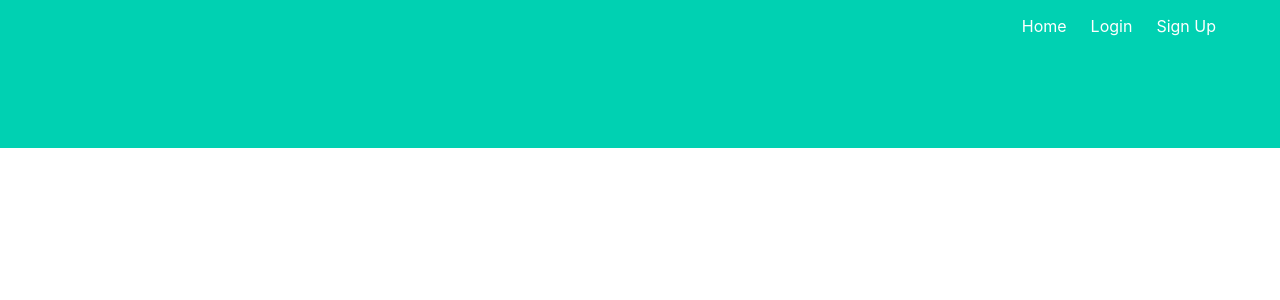
After one commit to Martenz/flaskAuthTemplate, a Flask app: template project/templates/base_map.html in a window 1280 px wide. The commit adds this page. Shown: the top 300 px of the page. Run offline with Flask 2, Linux system fonts and the light colour scheme; the template is opened without the code that fills it, so the values that code supplies are empty.

Commit message:
adding map page

```diff
--- /dev/null
+++ b/project/templates/base_map.html
@@ -0,0 +1,62 @@
+<!DOCTYPE html>
+<html>
+
+<head>
+    <meta charset="utf-8">
+    <meta http-equiv="X-UA-Compatible" content="IE=edge">
+    <meta name="viewport" content="width=device-width, initial-scale=1">
+    <title>Flask Auth Example</title>
+    <link rel="stylesheet" href="https://cdnjs.cloudflare.com/ajax/libs/bulma/0.7.2/css/bulma.min.css" />
+    <link rel="stylesheet" href="{{ url_for('static', filename='style.css') }}" />
+</head>
+
+<body>
+    <section class="hero is-primary">
+
+        <div class="hero-head">
+            <nav class="navbar">
+                <div class="container">
+
+                    <div id="navbarMenuHeroA" class="navbar-menu">
+                        <div class="navbar-end">
+                            <a href="{{ url_for('main.index') }}" class="navbar-item">
+                                Home
+                            </a>
+                            {% if current_user.is_authenticated %}
+                            <a href="{{ url_for('main.mainmap') }}" class="navbar-item">
+                                Map
+                            </a>
+                            <a href="{{ url_for('main.profile') }}" class="navbar-item">
+                                Profile
+                            </a>
+                            {% endif %}
+                            {% if not current_user.is_authenticated %}
+                            <a href="{{ url_for('auth.login') }}" class="navbar-item">
+                                Login
+                            </a>
+                            <a href="{{ url_for('auth.signup') }}" class="navbar-item">
+                                Sign Up
+                            </a>
+                            {% endif %}
+                            {% if current_user.is_authenticated %}
+                            <a href="{{ url_for('auth.logout') }}" class="navbar-item">
+                                Logout
+                            </a>
+                            {% endif %}
+                        </div>                    </div>
+                </div>
+            </nav>
+        </div>
+
+        <div class="hero-body mapcontainer">
+            <div class="container has-text-centered fullheight">
+               {% block content %}
+               {% endblock %}
+            </div>
+        </div>
+    </section>
+
+    <script src="{{ url_for('static', filename='main.js') }}" charset="utf-8"></script>
+</body>
+
+</html>
```
Also changed, not shown: project/static/map.css (+24 -0 lines), project/static/map.js (+10 -0 lines), project/templates/map.html (+13 -1 lines).
